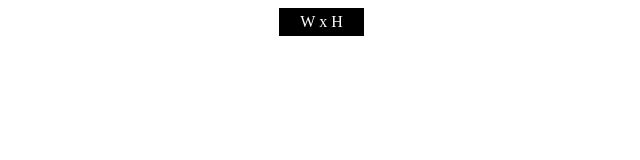
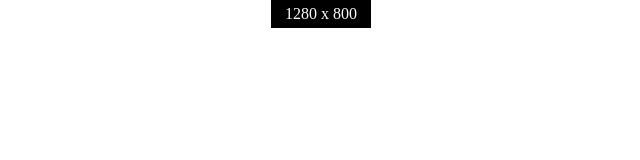
Before and after one commit to KDawg/Responsizer.js, a plain HTML site: page index.html in a window 1280 px wide. Shown: the whole page, without its empty margins (324-964 px from the left). Drawn offline with Linux system fonts and the light colour scheme.

Commit message:
breaking points highlighted, code cleanup

```diff
--- a/Responsizer.js
+++ b/Responsizer.js
@@ -1,21 +1,46 @@
 (function() {
 
+	var breakPoints = [320, 480, 768, 1024, 1600];
+	var isBreakPointShown = false;
 	var elStatus = $('<span>W x H</span>');
 
+	StatusInit();
+
+	function StatusInit() {
 		elStatus.css('background-color', 'black');
 		elStatus.css('color', 'white');
+		elStatus.css('left', '50%');
+		elStatus.css('margin-left', '-45px');
 		elStatus.css('padding', '5px');
-	elStatus.css('z-index', '50');
 		elStatus.css('position', 'fixed');
-	elStatus.css('left', '50%');
-	elStatus.css('width', '75px');
-	elStatus.css('margin-left', '-37px');
 		elStatus.css('text-align', 'center');
+		elStatus.css('top', '0');
+		elStatus.css('width', '90px');
+		elStatus.css('z-index', '250');
 
 		$('body').append(elStatus);
+		StatusUpdate();
 
 		$(window).resize(function() {
-		elStatus.html(window.innerWidth + ' x ' + window.innerHeight);
+			StatusUpdate();
 		});
+	}
+
+	function StatusUpdate() {
+		var curWidth = window.innerWidth;
+		var curHeight = window.innerHeight;
+
+		elStatus.html(curWidth + ' x ' + curHeight);
+
+		if (breakPoints.indexOf(curWidth) !== -1) {
+			elStatus.css('color', 'yellow');
+			elStatus.css('background-color', 'slateGray');
+			isBreakPointShown = true;
+		} else if (isBreakPointShown) {
+			elStatus.css('color', 'white');
+			elStatus.css('background-color', 'black');
+			isBreakPointShown = false;
+		}
+	}
 
 }) ();
--- a/index.html
+++ b/index.html
@@ -13,12 +13,6 @@
 
 <script src="./Responsizer.js"></script>
 
-<script type="text/javascript">
-	$(document).ready(function () {
-		console.log('dom read event');
-	});
-</script>
-
 </body>
 
 </html>
```
Also changed, not shown: 1 other file. Lines whose indentation alone changed are shown as unchanged.
